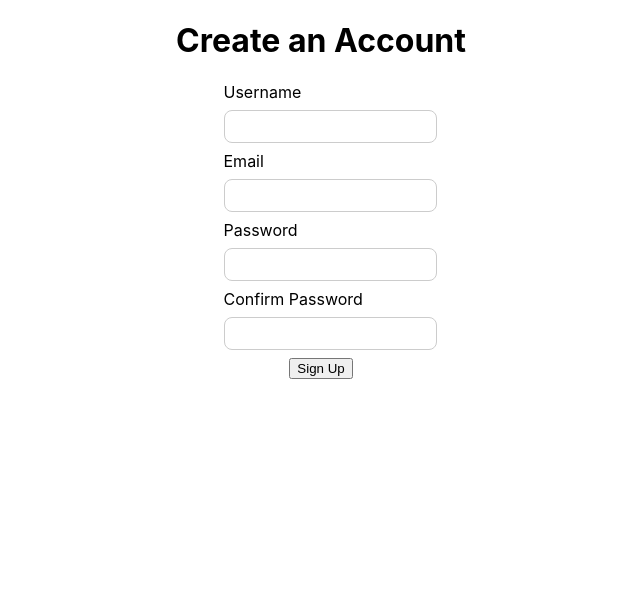
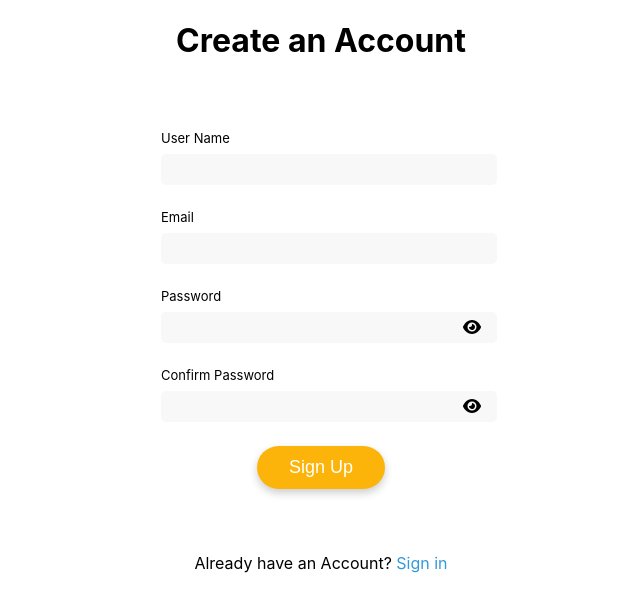
Before and after one commit to NoentBerisha/social-media-app, a React (Create React App) app in the folder frontend/: page / in a window 1280 px wide. Shown: the top 612 px of the page, without its empty margins (319-959 px from the left). Built offline with nearby package versions, Linux system fonts and the light colour scheme.

Commit message:
Update Sign Up
I have updated the Sign Up to do all the functionality. Only colors have to be changed.

```diff
--- a/frontend/package.json
+++ b/frontend/package.json
@@ -3,12 +3,15 @@
   "version": "0.1.0",
   "private": true,
   "dependencies": {
+    "@fortawesome/free-solid-svg-icons": "^6.5.2",
+    "@fortawesome/react-fontawesome": "^0.2.2",
     "@testing-library/jest-dom": "^5.17.0",
     "@testing-library/react": "^13.4.0",
     "@testing-library/user-event": "^13.5.0",
     "react": "^18.3.1",
     "react-dom": "^18.3.1",
     "react-scripts": "5.0.1",
+    "react-toastify": "^10.0.5",
     "web-vitals": "^2.1.4"
   },
   "scripts": {
--- a/frontend/src/App.js
+++ b/frontend/src/App.js
@@ -1,12 +1,15 @@
-import logo from './logo.svg';
-import './App.css';
-import SignUp from './components/auth/SignUp';
+import logo from "./logo.svg";
+import "./App.css";
+import SignUp from "./components/auth/SignUp";
+import { ToastContainer } from "react-toastify";
+import "react-toastify/dist/ReactToastify.css";
 
 function App() {
   return (
-
-        <SignUp />
-
+    <>
+      <ToastContainer />
+      <SignUp />
+    </>
   );
 }
 
--- a/frontend/src/components/auth/Auth.css
+++ b/frontend/src/components/auth/Auth.css
@@ -4,6 +4,9 @@
     --secondary-color: #2ecc71;
     --accent-color: #e74c3c;
     --input-border-color: #ccc;
+    --input-backround-color: #f8f8f8;
+    --signup-login-button: #fcb40b;
+    --signup-login-text: #fff;
   }
 
 .container, .container form, .input_label {
@@ -13,17 +16,54 @@
     justify-content: center;
 }
 .container form{
-    width:35rem;
+    width:20rem;
+    padding: 3rem;
+    border-radius: 8px;
+}
+
+.container form button {
+    background-color: var(--signup-login-button);
+    color: var(--signup-login-text);
+    border:none;
+    border-radius: 25px;
+    font-size: large;
+    padding: 0.7rem 2rem;
+    box-shadow: 0px 4px 8px rgba(0, 0, 0, 0.2);
 }
 
 .input_label{
     align-items: flex-start;
+    margin-bottom: 1rem;
+    width: 100%;
 }
 
 .input_label input{
     width: 100%;
     padding: 0.5rem;
     margin: 0.5rem 0;
-    border: 1px solid var(--input-border-color);
-    border-radius: 8px;
+    border: none;
+    border-radius: 5px;
+    background-color: var(--input-backround-color);
 }
+
+ .password{
+    width: 100%;
+}
+
+.input_label label{
+    font-size: small;
+}
+
+.container a{
+    color: var(--primary-color);
+    text-decoration: none;
+    margin-top: 1rem;
+}
+
+.icon-eye {
+    position: absolute;
+    right: 0px;
+    top: 50%;
+    transform: translateY(-50%);
+    cursor: pointer;
+  }
--- a/frontend/src/components/auth/SignUp.js
+++ b/frontend/src/components/auth/SignUp.js
@@ -1,33 +1,110 @@
 import "./Auth.css";
+import React, { useState } from "react";
+import { FontAwesomeIcon } from "@fortawesome/react-fontawesome";
+import { faEye, faEyeSlash } from "@fortawesome/free-solid-svg-icons";
+import { toast } from "react-toastify";
 
 function SignUp() {
+  const [username, setUsername] = useState("");
+  const [email, setEmail] = useState("");
+  const [password, setPassword] = useState("");
+  const [confirmPassword, setConfirmPassword] = useState("");
+  const [isPasswordVisible, setIsPasswordVisible] = useState(false);
+  const [isConfirmPasswordVisible, setIsConfirmPasswordVisible] = useState(false);
+
+  const togglePasswordVisibility = (number) => {
+    if (number === 1) {
+      setIsPasswordVisible(!isPasswordVisible);
+    } else if (number === 2) {
+      setIsConfirmPasswordVisible(!isConfirmPasswordVisible);
+    } else {
+    }
+  };
+
+  const handleSubmit = (e) => {
+    e.preventDefault();
+    if (password !== confirmPassword) {
+      toast.error("Passwords do not match");
+    } else {
+      //define the sign up function
+
+      console.log("username is: ", username);
+      console.log("email is: ", email);
+      console.log("password is: ", password);
+      console.log("confirm password is: ", confirmPassword);
+      toast.success("Account created successfully");
+    }
+  };
+
   return (
     <div className="container">
       <h1>Create an Account</h1>
 
-      <form>
+      <form onSubmit={handleSubmit}>
         <span className="input_label">
-          <label htmlFor="username">Username</label>
-          <input type="text" id="username" name="username" />
+          <label htmlFor="username">User Name</label>
+          <input
+            type="text"
+            id="username"
+            name="username"
+            value={username}
+            onChange={(e) => setUsername(e.target.value)}
+          />
         </span>
 
         <span className="input_label">
           <label htmlFor="email">Email</label>
-          <input type="email" id="email" name="email" />
+          <input
+            type="email"
+            id="email"
+            name="email"
+            value={email}
+            onChange={(e) => setEmail(e.target.value)}
+          />
         </span>
 
         <span className="input_label">
           <label htmlFor="password">Password</label>
-          <input type="password" id="password" name="password" />
+          <div className="password" style={{ position: "relative" }}>
+            <input
+              type={isPasswordVisible ? "text" : "password"}
+              id="password"
+              name="password"
+              value={password}
+              onChange={(e) => setPassword(e.target.value)}
+            />
+            <FontAwesomeIcon
+              icon={isPasswordVisible ? faEyeSlash : faEye}
+              onClick={() => togglePasswordVisibility(1)}
+              className="icon-eye"
+            />
+          </div>
         </span>
 
         <span className="input_label">
           <label htmlFor="password2">Confirm Password</label>
-          <input type="password" id="password2" name="password2" />
+          <div className="password" style={{ position: "relative" }}>
+            <input
+              type={isConfirmPasswordVisible ? "text" : "password"}
+              id="password2"
+              name="password2"
+              value={confirmPassword}
+              onChange={(e) => setConfirmPassword(e.target.value)}
+            />
+            <FontAwesomeIcon
+              icon={isConfirmPasswordVisible ? faEyeSlash : faEye}
+              onClick={() => togglePasswordVisibility(2)}
+              className="icon-eye"
+            />
+          </div>
         </span>
 
         <button type="submit">Sign Up</button>
       </form>
+
+      <p>
+        Already have an Account? <a href="">Sign in</a>
+      </p>
     </div>
   );
 }
```
Also changed, not shown: 1 other file (tests, documents, lock files or other folders).
